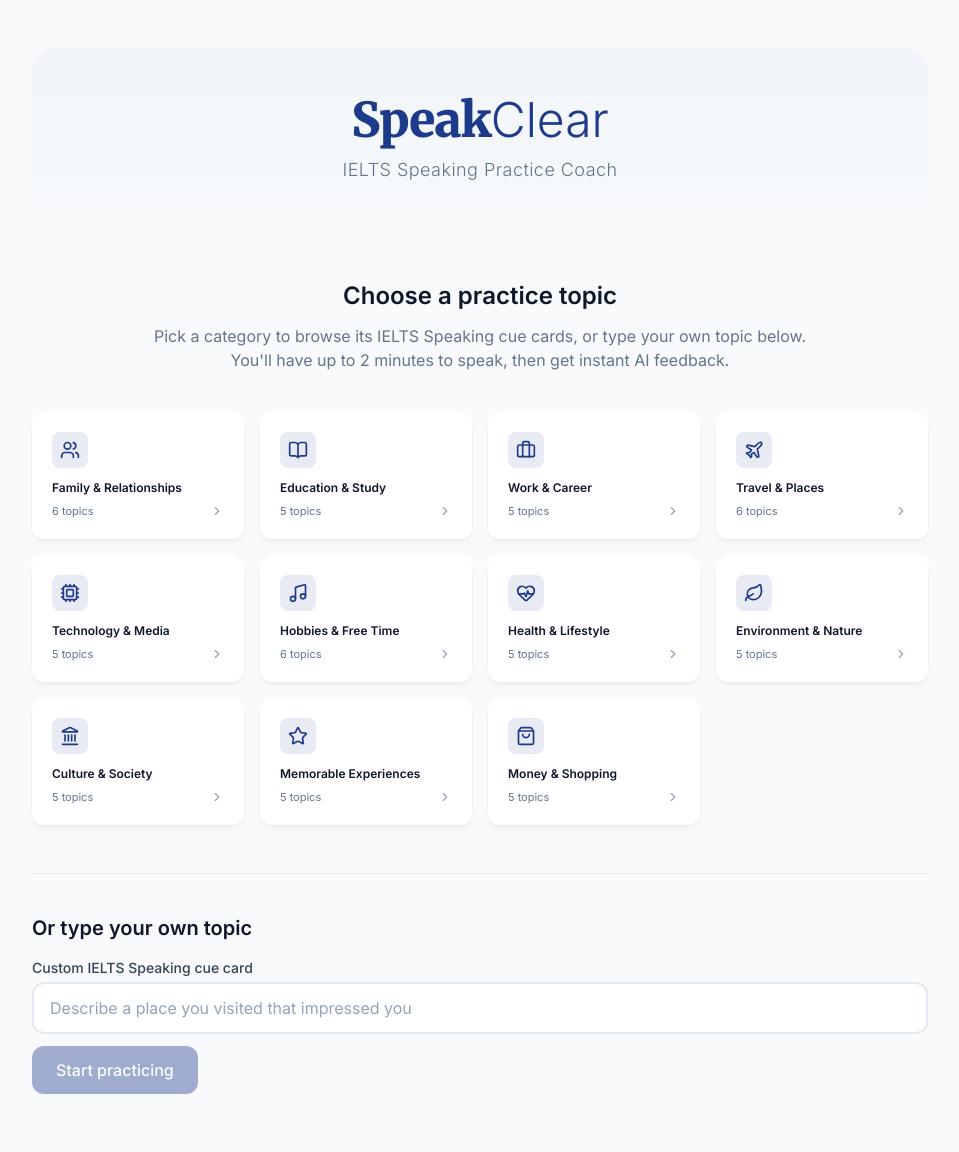
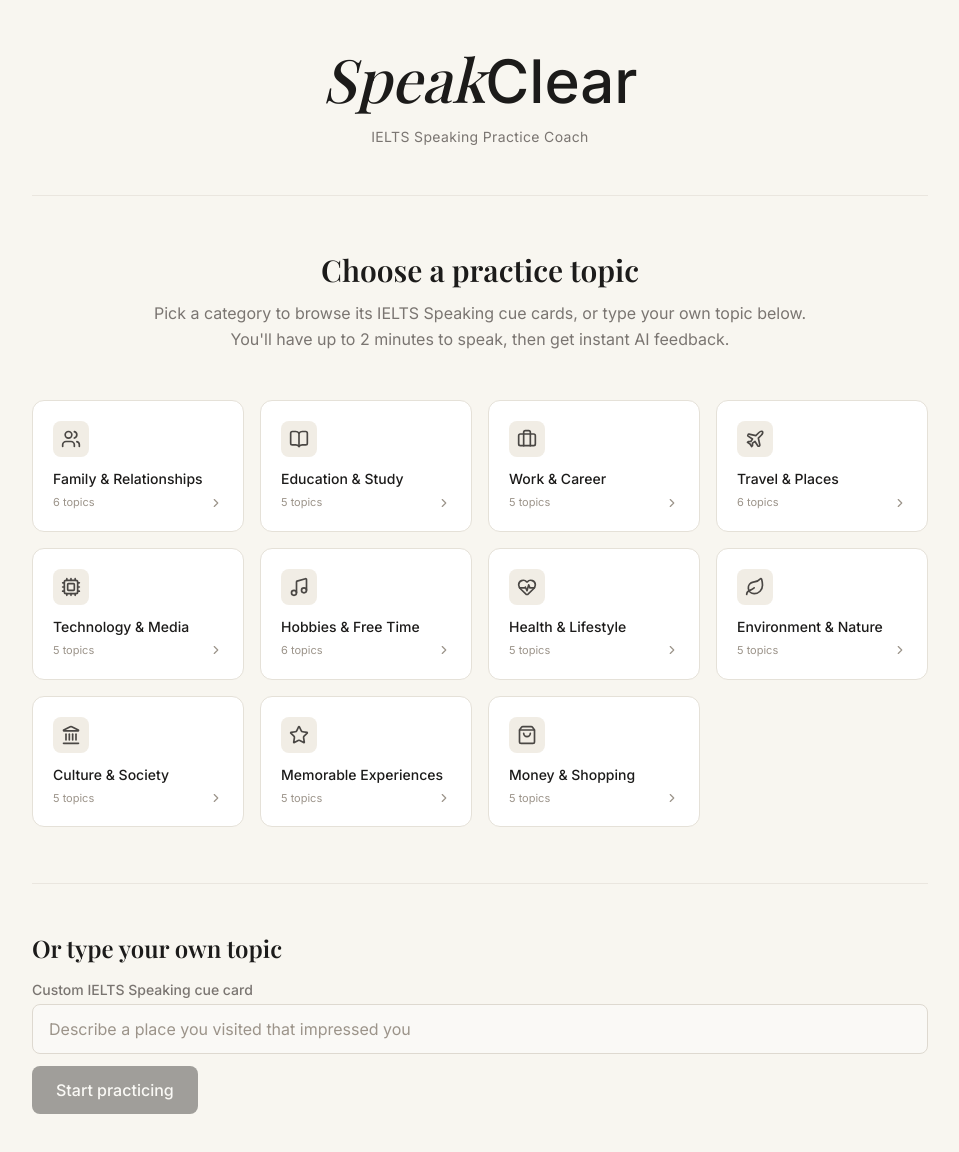
Before and after one commit to kudratoff/speakclear-ielts-coach, a Next.js app: page / in a window 1280 px wide. Shown: the top 1152 px of the page, without its empty margins (160-1119 px from the left). Built offline with nearby package versions, Linux system fonts and the light colour scheme.

Commit message:
Restyle UI to Editorial Academic aesthetic: Playfair Display + Inter, warm parchment palette, charcoal/terracotta accents (logic unchanged)

```diff
--- a/src/app/globals.css
+++ b/src/app/globals.css
@@ -11,14 +11,14 @@
   }
 
   ::selection {
-    background-color: rgba(30, 58, 138, 0.12);
+    background-color: rgba(200, 90, 50, 0.15);
   }
 }
 
-/* Custom scrollbar for transcript area */
+/* Custom scrollbar for transcript area (warm tones) */
 .transcript-scroll {
   scrollbar-width: thin;
-  scrollbar-color: #cbd5e1 #f1f5f9;
+  scrollbar-color: #d6d0c5 #f1ede5;
 }
 
 .transcript-scroll::-webkit-scrollbar {
@@ -26,10 +26,10 @@
 }
 
 .transcript-scroll::-webkit-scrollbar-track {
-  background: #f1f5f9;
+  background: #f1ede5;
 }
 
 .transcript-scroll::-webkit-scrollbar-thumb {
-  background: #cbd5e1;
+  background: #d6d0c5;
   border-radius: 3px;
 }
--- a/src/app/layout.tsx
+++ b/src/app/layout.tsx
@@ -1,20 +1,22 @@
 import type { Metadata } from "next";
-import { Inter, Merriweather } from "next/font/google";
+import { Inter, Playfair_Display } from "next/font/google";
 import { PracticeProvider } from "@/context/PracticeContext";
 import "./globals.css";
 
-// Inter — primary sans-serif for body text and UI
+// Inter — body text, cards, labels, and UI (weights 400/500/600)
 const inter = Inter({
   subsets: ["latin"],
+  weight: ["400", "500", "600"],
   variable: "--font-inter",
   display: "swap",
 });
 
-// Merriweather — serif used for the "Speak" part of the logo
-const merriweather = Merriweather({
+// Playfair Display — editorial serif for the wordmark and headings (500/600, + italic)
+const playfair = Playfair_Display({
   subsets: ["latin"],
-  weight: ["300", "400", "700", "900"],
-  variable: "--font-merriweather",
+  weight: ["500", "600"],
+  style: ["normal", "italic"],
+  variable: "--font-playfair",
   display: "swap",
 });
 
@@ -32,7 +34,7 @@
   return (
     <html lang="en">
       <body
-        className={`${inter.variable} ${merriweather.variable} bg-slate-50 text-slate-900 font-sans antialiased`}
+        className={`${inter.variable} ${playfair.variable} bg-cream text-ink font-sans antialiased`}
       >
         <PracticeProvider>{children}</PracticeProvider>
       </body>
--- a/src/app/page.tsx
+++ b/src/app/page.tsx
@@ -31,25 +31,25 @@
   };
 
   return (
-    <main className="min-h-screen bg-slate-50 py-12 px-4">
+    <main className="min-h-screen bg-cream py-12 px-4">
       <div className="max-w-4xl mx-auto">
-        {/* Hero */}
-        <header className="text-center rounded-3xl bg-gradient-to-b from-slate-100 via-slate-100/60 to-transparent py-12 mb-12">
-          <h1 className="text-5xl text-primary mb-3">
-            <span className="font-serif font-black tracking-tight">Speak</span>
-            <span className="font-sans font-light">Clear</span>
+        {/* Hero — editorial wordmark */}
+        <header className="text-center pb-12 mb-14 border-b border-frame">
+          <h1 className="text-6xl text-ink mb-4">
+            <span className="font-serif italic font-medium">Speak</span>
+            <span className="font-sans font-medium">Clear</span>
           </h1>
-          <p className="text-slate-500 text-lg font-light tracking-wide">
+          <p className="text-sm text-muted tracking-wide">
             IELTS Speaking Practice Coach
           </p>
         </header>
 
         {/* Instructions */}
-        <div className="text-center mb-10">
-          <h2 className="text-2xl font-semibold text-slate-900 mb-3">
+        <div className="text-center mb-12">
+          <h2 className="text-3xl font-serif font-semibold text-ink mb-3">
             Choose a practice topic
           </h2>
-          <p className="text-slate-500 max-w-2xl mx-auto">
+          <p className="text-muted max-w-2xl mx-auto leading-relaxed">
             Pick a category to browse its IELTS Speaking cue cards, or type
             your own topic below. You&apos;ll have up to 2 minutes to speak,
             then get instant AI feedback.
@@ -57,39 +57,39 @@
         </div>
 
         {/* Category grid — click to open the category page */}
-        <div className="grid grid-cols-2 sm:grid-cols-3 lg:grid-cols-4 gap-4 mb-12">
+        <div className="grid grid-cols-2 sm:grid-cols-3 lg:grid-cols-4 gap-4 mb-14">
           {topicCategories.map((category) => (
             <button
               key={category.id}
               onClick={() => router.push(`/topics/${category.id}`)}
-              className="text-left rounded-xl bg-white p-5 shadow-card hover:shadow-card-hover hover:-translate-y-[3px] transition-all duration-200 ease-in-out group focus:outline-none focus-visible:ring-4 focus-visible:ring-primary/20"
+              className="text-left rounded-xl bg-white border border-line p-5 transition-all duration-200 ease-in-out hover:border-line-strong hover:shadow-card group focus:outline-none focus-visible:ring-2 focus-visible:ring-accent/40"
             >
-              <span className="flex items-center justify-center w-9 h-9 rounded-lg bg-primary/10 text-primary mb-3">
+              <span className="flex items-center justify-center w-9 h-9 rounded-lg bg-sand text-warmgray mb-3">
                 <CategoryIcon id={category.id} className="w-5 h-5" />
               </span>
-              <span className="block text-xs font-semibold leading-snug text-slate-900 group-hover:text-primary transition-colors duration-200">
+              <span className="block text-sm font-medium leading-snug text-ink">
                 {category.label}
               </span>
               <span className="flex items-center justify-between mt-1.5">
-                <span className="text-[11px] text-slate-500">
+                <span className="text-[11px] text-quiet">
                   {category.topics.length} topics
                 </span>
-                <ChevronRight className="w-3.5 h-3.5 text-slate-400 group-hover:text-primary group-hover:translate-x-0.5 transition-all duration-200" />
+                <ChevronRight className="w-3.5 h-3.5 text-quiet group-hover:text-accent group-hover:translate-x-0.5 transition-all duration-200" />
               </span>
             </button>
           ))}
         </div>
 
         {/* Custom topic (unchanged) */}
-        <div className="border-t border-slate-200 pt-10">
-          <h3 className="text-xl font-semibold text-slate-900 mb-4">
+        <div className="border-t border-frame pt-12">
+          <h3 className="text-2xl font-serif font-semibold text-ink mb-4">
             Or type your own topic
           </h3>
           <form onSubmit={handleCustomSubmit} className="space-y-3">
             <div>
               <label
                 htmlFor="custom-topic"
-                className="block text-sm font-medium text-slate-700 mb-1"
+                className="block text-sm font-medium text-muted mb-1"
               >
                 Custom IELTS Speaking cue card
               </label>
@@ -99,10 +99,10 @@
                 value={customTopic}
                 onChange={(e) => setCustomTopic(e.target.value)}
                 placeholder="Describe a place you visited that impressed you"
-                className={`w-full px-4 py-3 bg-white border-2 rounded-xl text-slate-900 placeholder:text-slate-400 outline-none transition-all duration-200 focus:border-primary focus:ring-4 focus:ring-primary/10 ${
+                className={`w-full px-4 py-3 bg-parchment border rounded-lg text-ink placeholder:text-quiet outline-none transition-all duration-200 focus:border-accent focus:ring-4 focus:ring-accent/10 ${
                   customError
                     ? "border-red-300 focus:border-red-400 focus:ring-red-500/10"
-                    : "border-slate-200"
+                    : "border-dust"
                 }`}
               />
               {customError && (
@@ -112,7 +112,7 @@
             <button
               type="submit"
               disabled={!customTopic.trim()}
-              className="w-full sm:w-auto px-6 py-3 bg-primary text-white rounded-xl font-medium shadow-sm hover:bg-primary-hover hover:shadow-md disabled:opacity-40 disabled:cursor-not-allowed disabled:hover:shadow-sm transition-all duration-200 focus:outline-none focus-visible:ring-4 focus-visible:ring-primary/20"
+              className="w-full sm:w-auto px-6 py-3 bg-primary text-white rounded-lg font-medium hover:bg-primary-hover disabled:opacity-40 disabled:cursor-not-allowed transition-all duration-200 focus:outline-none focus-visible:ring-2 focus-visible:ring-accent/40"
             >
               Start practicing
             </button>
--- a/src/app/practice/page.tsx
+++ b/src/app/practice/page.tsx
@@ -21,7 +21,7 @@
   }
 
   return (
-    <main className="min-h-screen bg-slate-50 py-12 px-4">
+    <main className="min-h-screen bg-cream py-12 px-4">
       <div className="max-w-3xl mx-auto">
         <SpeechRecorder />
       </div>
--- a/src/components/ScoreCard.tsx
+++ b/src/components/ScoreCard.tsx
@@ -9,7 +9,7 @@
 
 /**
  * A clean band-score card used on the results page.
- * The overall estimate gets a subtle indigo tint to make it stand out.
+ * The overall estimate gets a subtle terracotta tint to make it stand out.
  */
 export default function ScoreCard({
   label,
@@ -21,21 +21,21 @@
     <div
       className={`rounded-2xl p-6 text-center transition-all duration-200 ${
         isOverall
-          ? "bg-primary/5 ring-1 ring-primary/20 shadow-card"
-          : "bg-white shadow-card hover:shadow-card-hover hover:-translate-y-[3px]"
+          ? "bg-parchment ring-1 ring-accent/30"
+          : "bg-white border border-line hover:border-line-strong hover:shadow-card"
       }`}
     >
-      <div className="text-xs font-semibold text-slate-500 uppercase tracking-wider mb-3">
+      <div className="text-xs font-semibold text-warmgray uppercase tracking-wider mb-3">
         {label}
       </div>
       <div
-        className={`text-5xl font-bold mb-3 ${
-          isOverall ? "text-primary" : "text-slate-900"
+        className={`text-5xl font-semibold mb-3 ${
+          isOverall ? "text-accent" : "text-ink"
         }`}
       >
         {score}
       </div>
-      <p className="text-sm text-slate-600 leading-relaxed">{comment}</p>
+      <p className="text-sm text-muted leading-relaxed">{comment}</p>
     </div>
   );
 }
--- a/tailwind.config.js
+++ b/tailwind.config.js
@@ -8,9 +8,23 @@
   theme: {
     extend: {
       colors: {
-        // Primary brand — deep navy blue
-        primary: "#1E3A8A",
-        "primary-hover": "#172554",
+        // ── Warm "Editorial Academic" palette ─────────────────────
+        primary: "#1E1D1B", // deep warm charcoal — primary action buttons
+        "primary-hover": "#121110",
+        accent: "#C85A32", // burnt terracotta — highlights, focus, timer
+        "accent-hover": "#A9481F",
+        cream: "#F8F6F0", // page background (parchment)
+        parchment: "#FAF9F6", // input fill / tinted cards
+        paper: "#FAF8F5", // subtle hover fill
+        sand: "#F1EDE5", // chips, badges, subtle fills
+        ink: "#1C1B1A", // headings + primary text (obsidian)
+        muted: "#7A7571", // secondary text
+        quiet: "#9C948A", // captions, placeholders
+        warmgray: "#4A4744", // icons & badges
+        line: "#E5E1D8", // card item borders
+        frame: "#EAE6DF", // container borders
+        dust: "#DED9D0", // input borders
+        "line-strong": "#D6D0C5", // hover borders
       },
       fontFamily: {
         sans: [
@@ -19,12 +33,11 @@
           "BlinkMacSystemFont",
           '"Segoe UI"',
           "Roboto",
-          '"Helvetica Neue"',
           "Arial",
           "sans-serif",
         ],
         serif: [
-          "var(--font-merriweather)",
+          "var(--font-playfair)",
           "Georgia",
           "Cambria",
           '"Times New Roman"',
@@ -32,11 +45,10 @@
         ],
       },
       boxShadow: {
-        // Soft, modern card shadow (resting state)
-        card: "0 4px 6px -1px rgba(0, 0, 0, 0.05), 0 2px 4px -1px rgba(0, 0, 0, 0.03)",
-        // Slightly deeper shadow (hover state)
-        "card-hover":
-          "0 10px 15px -3px rgba(0, 0, 0, 0.08), 0 4px 6px -2px rgba(0, 0, 0, 0.04)",
+        // Very subtle paper shadow (resting)
+        card: "0 1px 2px rgba(28, 27, 26, 0.05)",
+        // Slightly deeper (hover)
+        "card-hover": "0 6px 16px rgba(28, 27, 26, 0.09)",
       },
     },
   },
```
Also changed, not shown: src/app/results/page.tsx (+11 -11 lines), src/app/topics/[id]/page.tsx (+14 -14 lines), src/components/SpeechRecorder.tsx (+18 -18 lines), src/components/Timer.tsx (+9 -9 lines).
